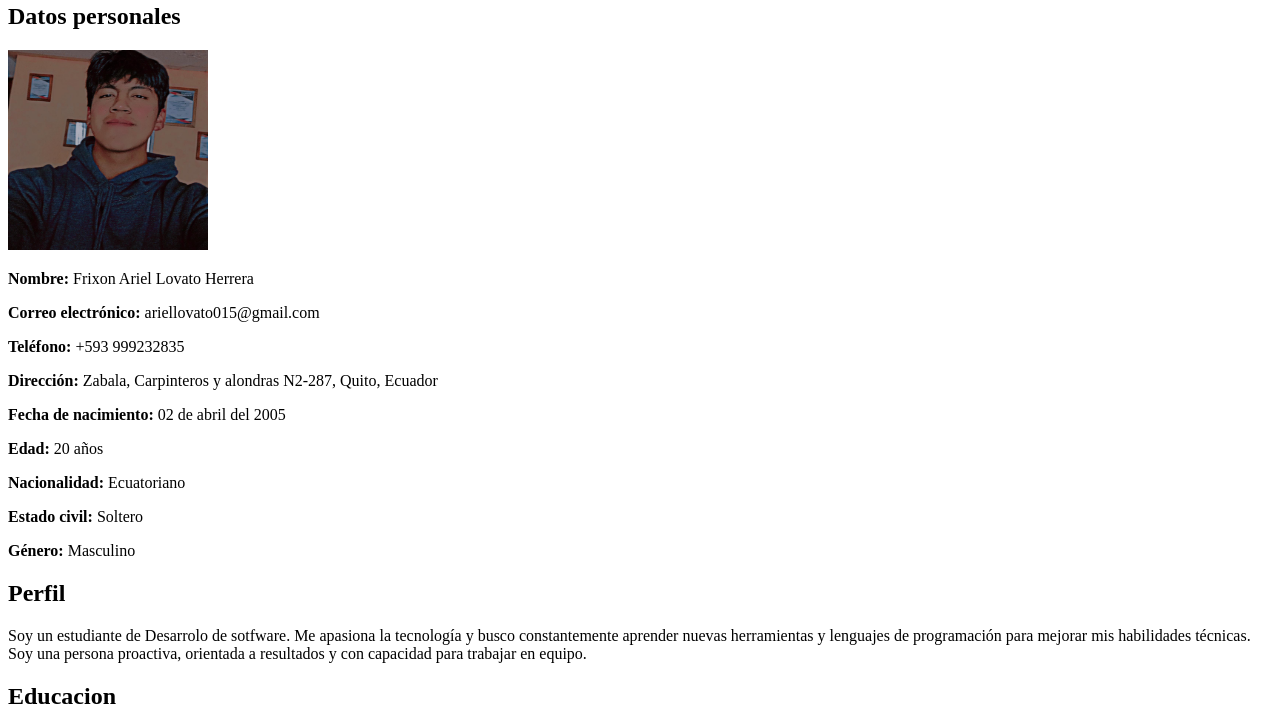
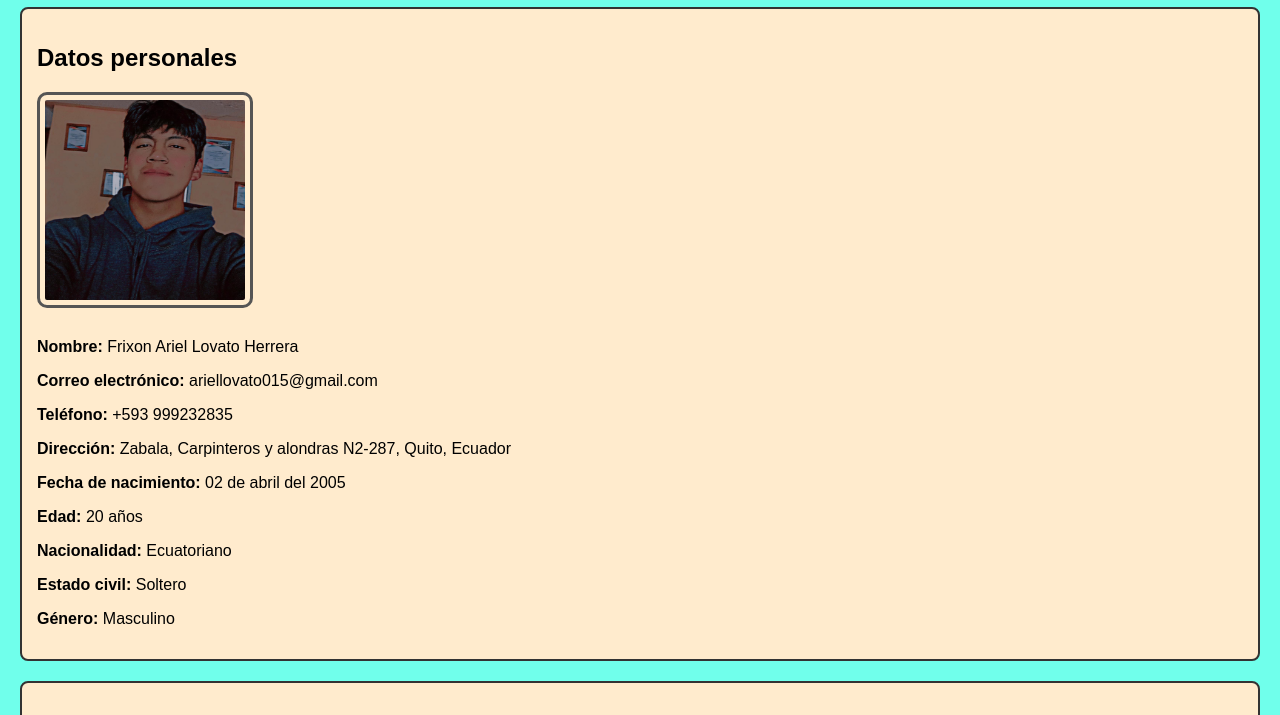
Before and after one commit to Ariel147852/manejoformulario, a plain HTML site: page vistas/hojadevida.html in a window 1280 px wide. Shown: the part 111-826 px from the top of the page. Drawn offline with Linux system fonts and the light colour scheme.

Commit message:
Modelado de caja

```diff
--- a/vistas/hojadevida.html
+++ b/vistas/hojadevida.html
@@ -5,6 +5,32 @@
     <meta charset="UTF-8">
     <meta name="viewport" content="width=device-width, initial-scale=1.0">
     <title>Hoja de vida</title>
+    <style>
+        body {
+            font-family: Arial, sans-serif;
+            margin: 20px;
+            background-color: rgba(0, 255, 221, 0.562);
+        }
+        section {
+            border: 2px solid #333;
+            padding: 15px;
+            margin-bottom: 20px;
+            border-radius: 8px;
+            background-color: blanchedalmond;
+        }
+        img {
+            border: 3px solid #555;
+            padding: 5px;
+            margin: 10px 0;
+            border-radius: 10px;
+        }
+        h2 {
+            margin-bottom: 10px;
+        }
+        ul {
+            padding-left: 20px;
+        }
+    </style>
 </head>
 
 <body>
```
